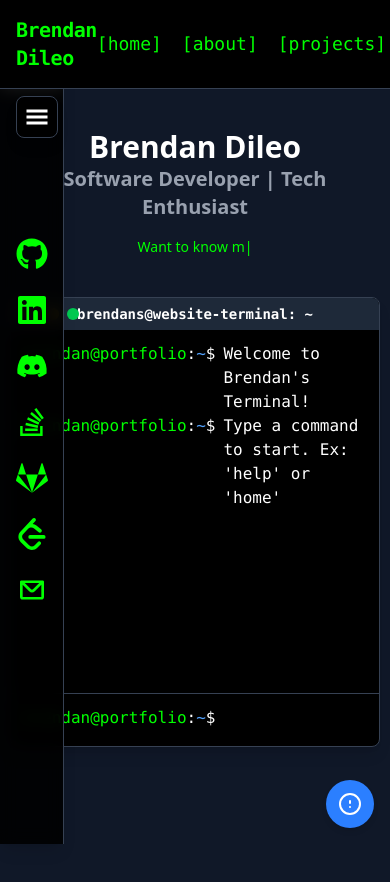
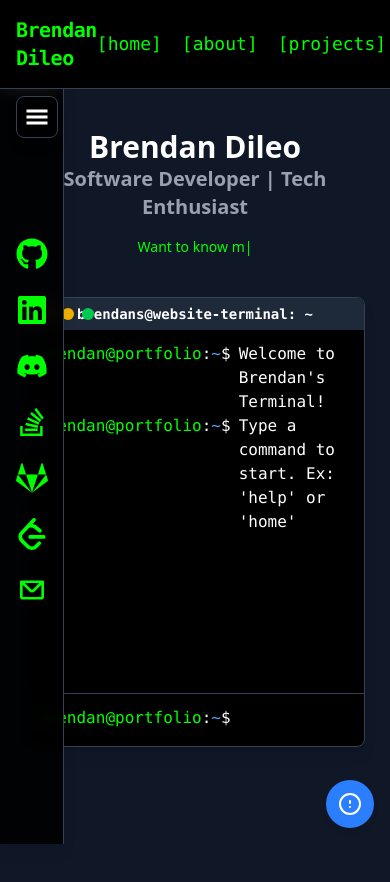
Before and after one commit to brendanddev/brendans-website, a React (Vite) app in the folder frontend/: page / in a window 390 px wide. Shown: the top 882 px of the page. Built offline with nearby package versions, Linux system fonts and the light colour scheme.

Commit message:
Update Class for Responsiveness

```diff
--- a/frontend/src/pages/Home.jsx
+++ b/frontend/src/pages/Home.jsx
@@ -14,7 +14,7 @@ import Sidebar from "../components/Sidebar";
 const Home = () => {
     return (
         <div className="w-full min-h-screen bg-gray-900 flex flex-col items-center">
-            <div className="w-full">
+            <div className="w-full max-w-7xl mx-auto px-4">
                 <Header
                     title="Brendan Dileo"
                     subtitle="Software Developer | Tech Enthusiast "
@@ -25,7 +25,9 @@ const Home = () => {
                     ]}
                 />
             </div>
+            <div className="w-full flex justify-center px-4">
                 <Terminal />
+            </div>
             <HelpTooltip />
             <Sidebar />
         </div>
```
Lines whose indentation alone changed are shown as unchanged.
